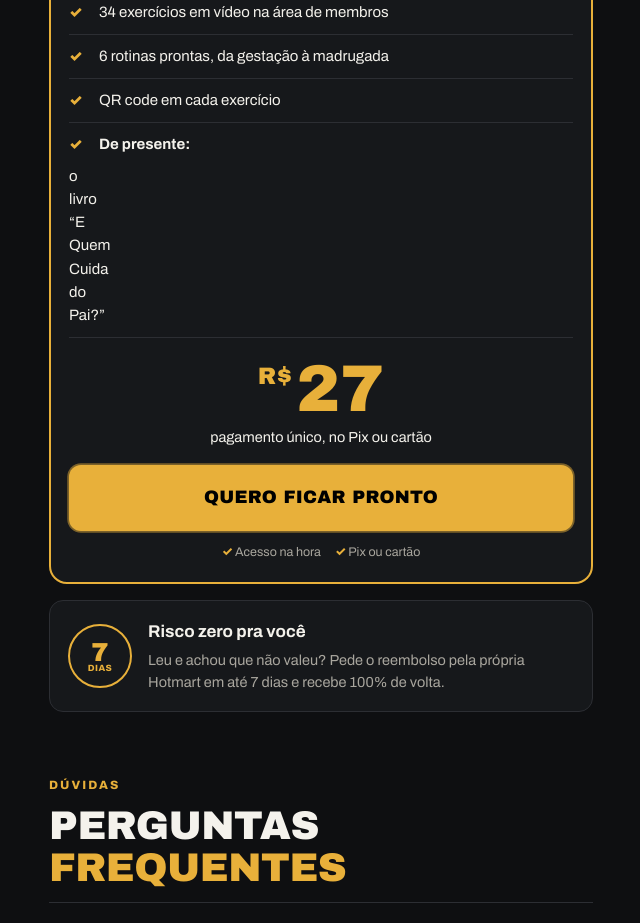
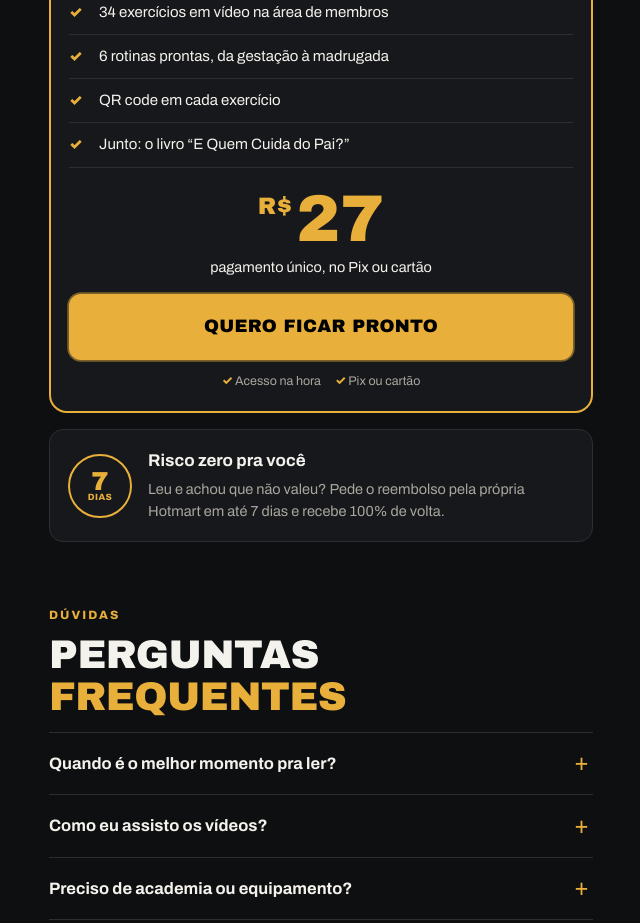
Before and after one commit to codigodopaiforte/codigodopaiforte, a plain HTML site: page pronto/index.html in a window 1280 px wide. Shown: the part 6580-7503 px from the top of the page, without its empty margins (319-959 px from the left). Drawn offline with Linux system fonts and the light colour scheme.

```diff
--- a/pronto/index.html
+++ b/pronto/index.html
@@ -303,7 +303,7 @@ details p{padding:0 0 18px;font-size:15.5px;color:var(--muted);}
 <blockquote>Mesmo sendo personal, o que eu mais senti no começo foi dor nas costas.</blockquote><p class="story">E pra mim, como homem, foi muito difícil entender o que tava acontecendo com a minha mulher. A gente teve dificuldade de se entender em vários momentos. Boa parte disso era falta de informação minha. Esse guia é o que eu queria ter lido antes.</p></div></section>
 
 <section style="padding-top:20px" id="oferta"><div class="wrap"><div class="offer"><div class="flag">O que você recebe</div><img class="mock" src="/img/pronto-mock.png" alt="" loading="lazy"><h3>Pronto Pra Ser Pai</h3><ul>
-<li>Guia em PDF de 7 partes, feito pra ler no celular</li><li>Checklist do pai e lista da mala de acompanhante</li><li>Revezamento do sono com uma noite já dividida</li><li>Puerpério: baby blues, depressão pós-parto e sinais de alerta</li><li>34 exercícios em vídeo na área de membros</li><li>6 rotinas prontas, da gestação à madrugada</li><li>QR code em cada exercício</li><li><b>De presente:</b> o livro “E Quem Cuida do Pai?”</li></ul>
+<li>Guia em PDF de 7 partes, feito pra ler no celular</li><li>Checklist do pai e lista da mala de acompanhante</li><li>Revezamento do sono com uma noite já dividida</li><li>Puerpério: baby blues, depressão pós-parto e sinais de alerta</li><li>34 exercícios em vídeo na área de membros</li><li>6 rotinas prontas, da gestação à madrugada</li><li>QR code em cada exercício</li><li>Junto: o livro “E Quem Cuida do Pai?”</li></ul>
 <div class="pc"><span class="now"><sup>R$</sup>27</span><span class="inst">pagamento único, no Pix ou cartão</span></div>
 <a class="btn" href="https://pay.hotmart.com/I108642739H?src=pagina-pronto">Quero ficar pronto</a><div class="trust"><span>Acesso na hora</span><span>Pix ou cartão</span></div></div>
 <div class="guar"><div class="seal">7<small>DIAS</small></div><div><b>Risco zero pra você</b><p>Leu e achou que não valeu? Pede o reembolso pela própria Hotmart em até 7 dias e recebe 100% de volta.</p></div></div></div></section>
```
